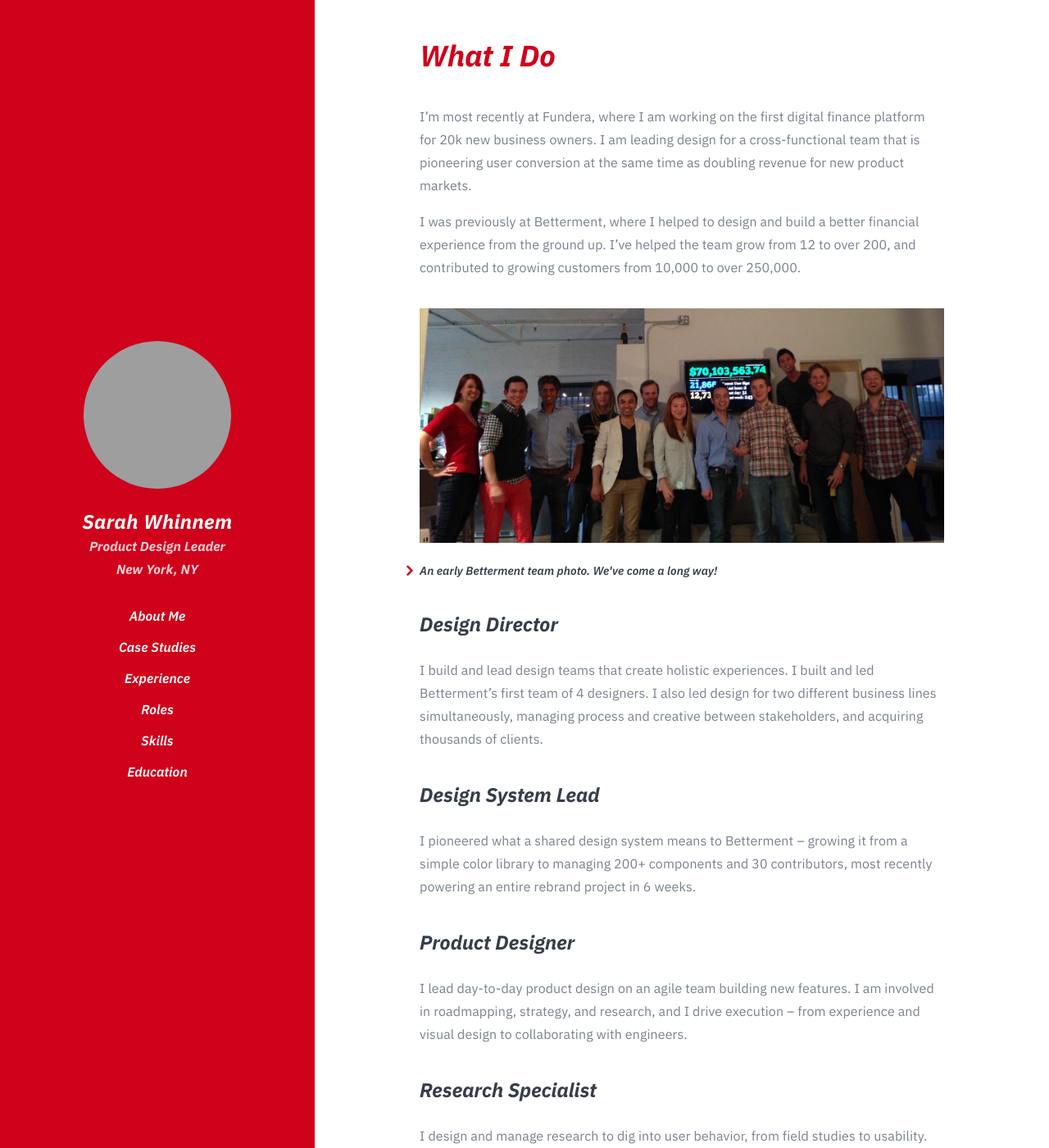
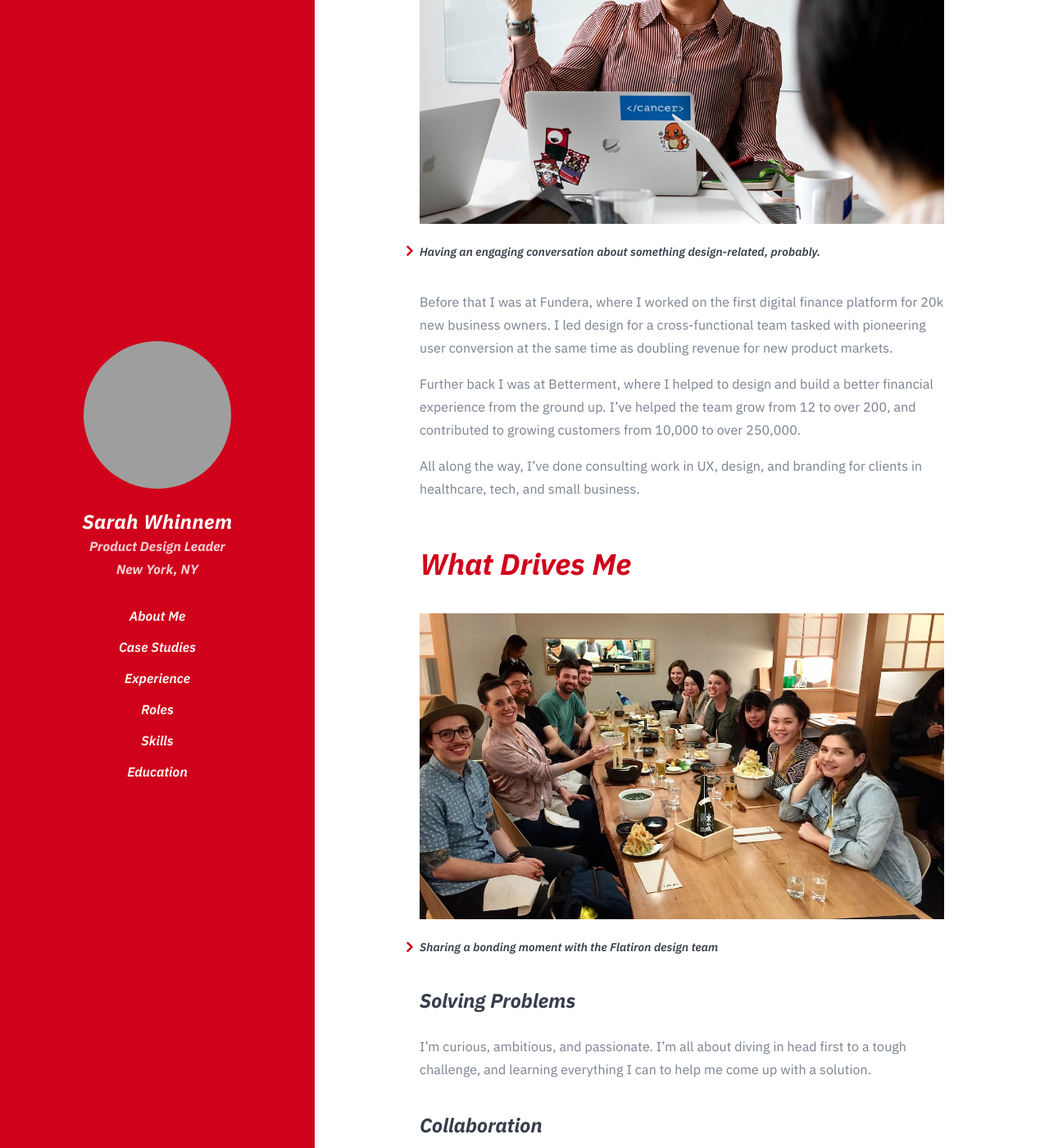
Before and after one commit to madysondesigns/madysondesigns.github.io, a Jekyll site: the page built from about.md, in a window 1280 px wide and 1400 px high, scrolled down 844 px. Shown: the whole window at 82% size. Built offline with Jekyll 4.4.1, drawn with Linux system fonts in a browser that asks for light colours; some of the changed text lies outside the part shown; grey boxes are pictures that could not be loaded.

Commit message:
update about page content

```diff
--- a/about.md
+++ b/about.md
@@ -8,39 +8,21 @@
 
 I'm a designer, a problem solver, a collaborator, and a leader. Let's work together.
 
-{% include figure.html src="betterment-team.jpg" caption="Betterment's design team at work. That's me on the left." alt="The Betterment design team at work" %}
-
 ## What I Do
 
-I'm most recently at Fundera, where I am working on the first digital finance platform for 20k new business owners. I am leading design for a cross-functional team that is pioneering user conversion at the same time as doubling revenue for new product markets.
+I'm most recently at Flatiron Health, where I helped to improve the patient and oncologist experience as well as the designer and developer experience. I worked on our Electronic Health Record platform and its corresponding patient-facing health portal to build features that brought patients and oncologists closer together and improve collaboration practice-wide. I also founded our Design Systems team and focused on product evangelism, design strategy, scaling, and hiring.
 
-I was previously at Betterment, where I helped to design and build a better financial experience from the ground up. I’ve helped the team grow from 12 to over 200, and contributed to growing customers from 10,000 to over 250,000.
+{% include figure.html src="sarah-flatiron.jpg" caption="Having an engaging conversation about something design-related, probably." alt="Sarah at the Flatiron office" %}
 
-{% include figure.html src="og-bmt-team.jpg" caption="An early Betterment team photo. We've come a long way!" alt="An early Betterment team photo" %}
+Before that I was at Fundera, where I worked on the first digital finance platform for 20k new business owners. I led design for a cross-functional team tasked with pioneering user conversion at the same time as doubling revenue for new product markets.
 
-### Design Director
+Further back I was at Betterment, where I helped to design and build a better financial experience from the ground up. I’ve helped the team grow from 12 to over 200, and contributed to growing customers from 10,000 to over 250,000.
 
-I build and lead design teams that create holistic experiences. I built and led Betterment’s first team of 4 designers. I also led design for two different business lines simultaneously, managing process and creative between stakeholders, and acquiring thousands of clients.
-
-### Design System Lead
-
-I pioneered what a shared design system means to Betterment – growing it from a simple color library to managing 200+ components and 30 contributors, most recently powering an entire rebrand project in 6 weeks.
-
-### Product Designer
-
-I lead day-to-day product design on an agile team building new features. I am involved in roadmapping, strategy, and research, and I drive execution – from experience and visual design to collaborating with engineers.
-
-### Research Specialist
-
-I design and manage research to dig into user behavior, from field studies to usability. I’m an expert at identifying patterns in how users think and insights in how they feel and turning them into actionable product goals.
-
-### Software Engineer
-
-I built features end-to-end across all Betterment applications, from front- end apps to internal tools. I managed all WordPress environments and contributed on code reviews, deployments, and infrastructure.
-
-{% include figure.html src="sarah-old-office.jpg" caption="A typical day of work. Definitely not trying to ignore the photographer." alt="TMe, working away" %}
+All along the way, I've done consulting work in UX, design, and branding for clients in healthcare, tech, and small business.
 
 ## What Drives Me
+
+{% include figure.html src="flatiron-design.jpg" caption="Sharing a bonding moment with the Flatiron design team" alt="Flatiron Health's design team sharing lunch" %}
 
 ### Solving Problems
 
```
Also changed, not shown: assets/images/flatiron-design.jpg (added), assets/images/sarah-flatiron.jpg (added).
